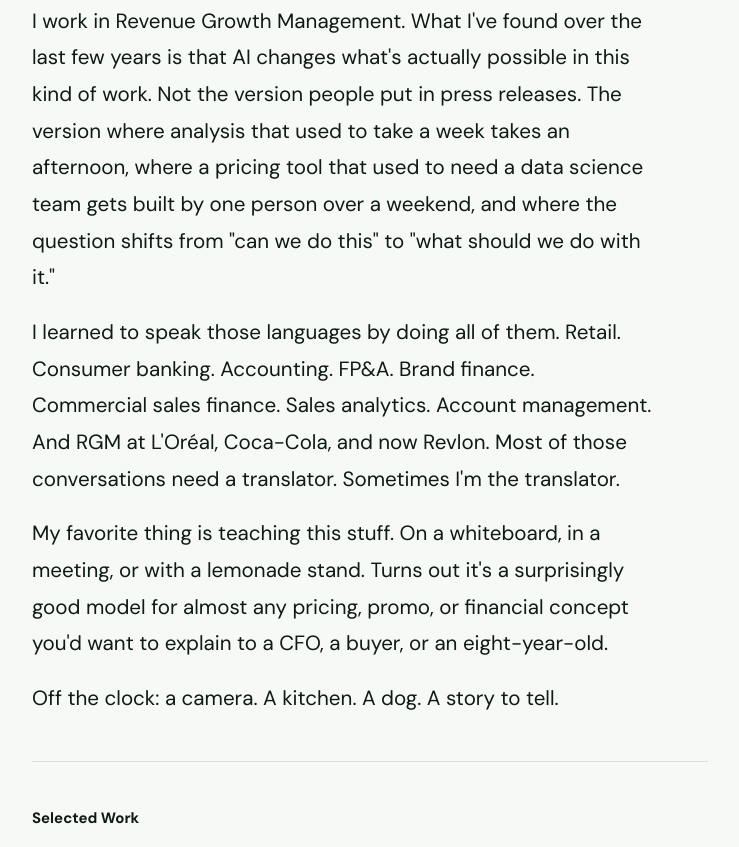
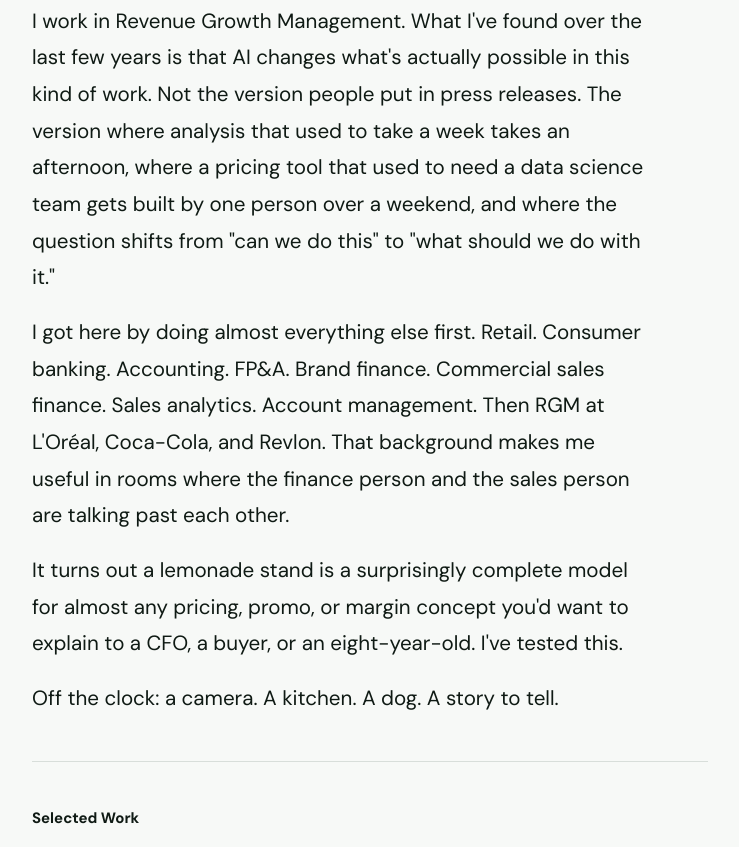
Before and after one commit to AikenAndCo/aikenandco.github.io, a plain HTML site: page index.html in a window 1280 px wide. Shown: the part 356-1203 px from the top of the page, without its empty margins (270-1009 px from the left). Drawn offline with nearby package versions, Linux system fonts and the light colour scheme.

Commit message:
Add files via upload

```diff
--- a/index.html
+++ b/index.html
@@ -337,10 +337,10 @@
         I work in Revenue Growth Management. What I've found over the last few years is that AI changes what's actually possible in this kind of work. Not the version people put in press releases. The version where analysis that used to take a week takes an afternoon, where a pricing tool that used to need a data science team gets built by one person over a weekend, and where the question shifts from "can we do this" to "what should we do with it."
       </p>
       <p>
-        I learned to speak those languages by doing all of them. Retail. Consumer banking. Accounting. FP&A. Brand finance. Commercial sales finance. Sales analytics. Account management. And RGM at L'Oréal, Coca-Cola, and now Revlon. Most of those conversations need a translator. Sometimes I'm the translator.
+        I got here by doing almost everything else first. Retail. Consumer banking. Accounting. FP&A. Brand finance. Commercial sales finance. Sales analytics. Account management. Then RGM at L'Oréal, Coca-Cola, and Revlon. That background makes me useful in rooms where the finance person and the sales person are talking past each other.
       </p>
       <p>
-        My favorite thing is teaching this stuff. On a whiteboard, in a meeting, or with a lemonade stand. Turns out it's a surprisingly good model for almost any pricing, promo, or financial concept you'd want to explain to a CFO, a buyer, or an eight-year-old.
+        It turns out a lemonade stand is a surprisingly complete model for almost any pricing, promo, or margin concept you'd want to explain to a CFO, a buyer, or an eight-year-old. I've tested this.
       </p>
       <p>
         Off the clock: a camera. A kitchen. A dog. A story to tell.
```
